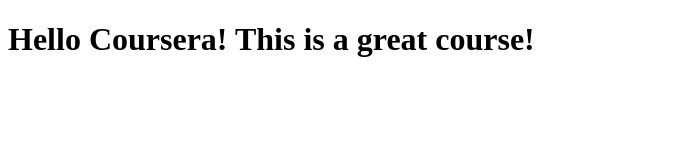
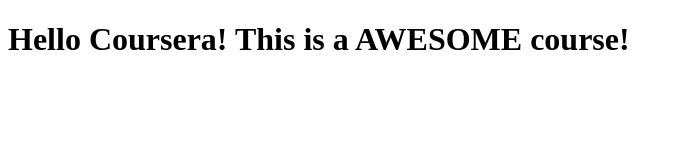
Before and after one commit to dilleyrd/coursera-test, a plain HTML site: page site/index.html in a window 1280 px wide. Shown: the whole page, without its empty margins (0-682 px from the left). Drawn offline with Linux system fonts and the light colour scheme.

Commit message:
Changed a word.

```diff
--- a/site/index.html
+++ b/site/index.html
@@ -3,7 +3,7 @@
 <head>
 	<title>Hello Coursera</title>
 </head>
-<h1>Hello Coursera! This is a great course!</h1>
+<h1>Hello Coursera! This is a AWESOME course!</h1>
 <body>
 
 </body>
```
